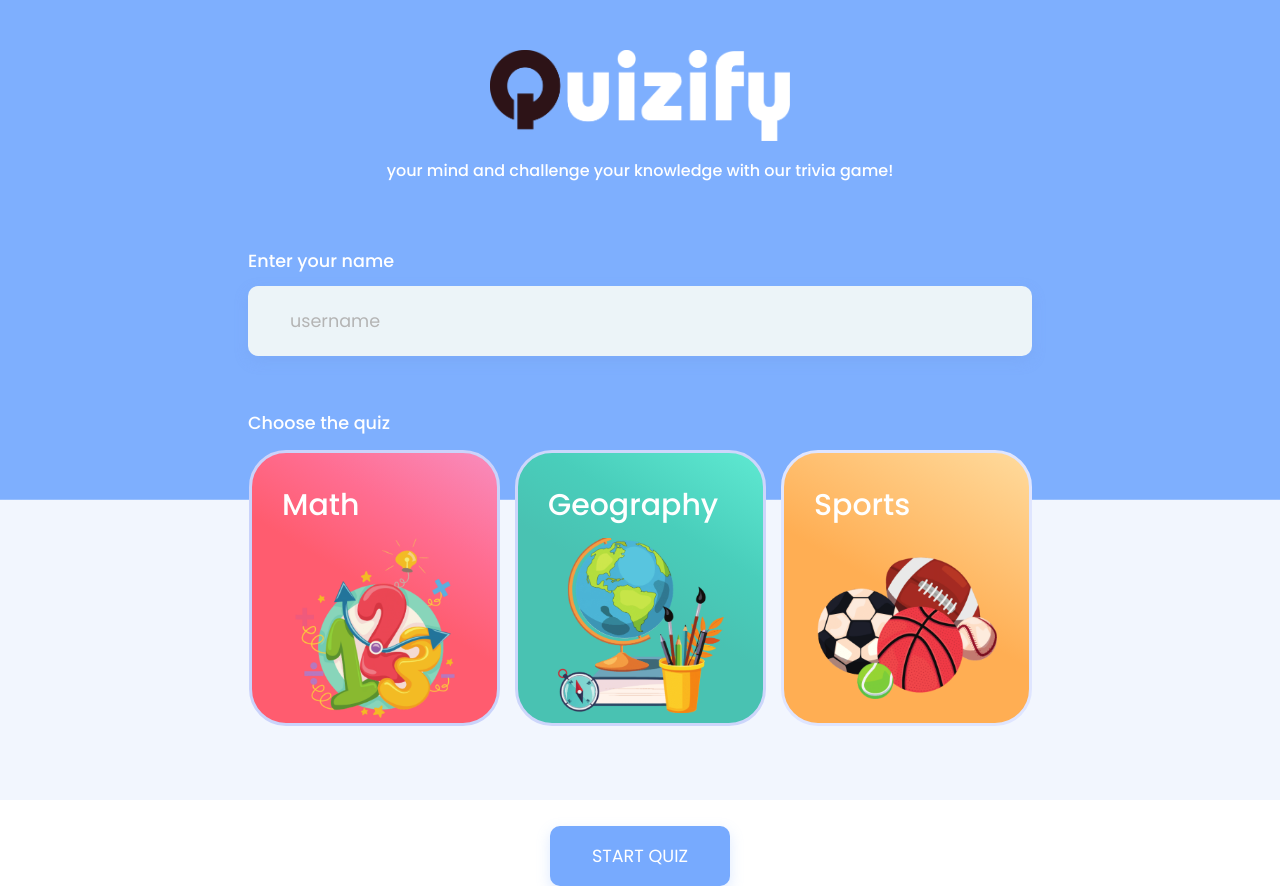
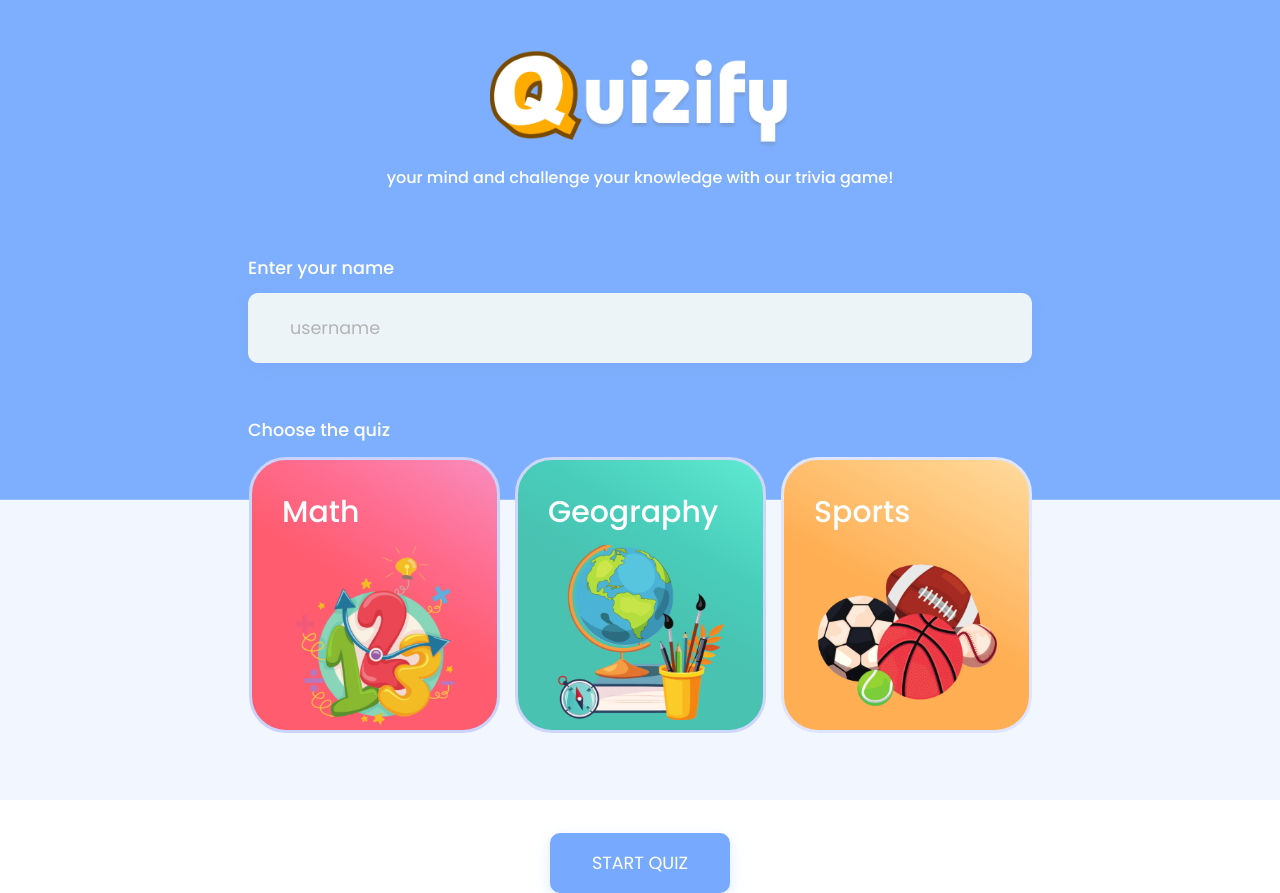
Before and after one commit to Chris4891/-CI-PP2-Quiz2, a plain HTML site: page index.html in a window 1280 px wide. Drawn offline with Linux system fonts and the light colour scheme.

Commit message:
update LOGO

```diff
--- a/index.html
+++ b/index.html
@@ -13,7 +13,7 @@
 <body>
     <div class="container">
         <header>
-            <img class="website-logo" src="./assets/websiteLogo.png" alt="website logo">
+            <img class="website-logo" src="./assets/Group.png" alt="website logo">
             <p class="brief">your mind and challenge your knowledge with our trivia game!</p>
         </header>
 
```
Also changed, not shown: assets/Group.png (added).
